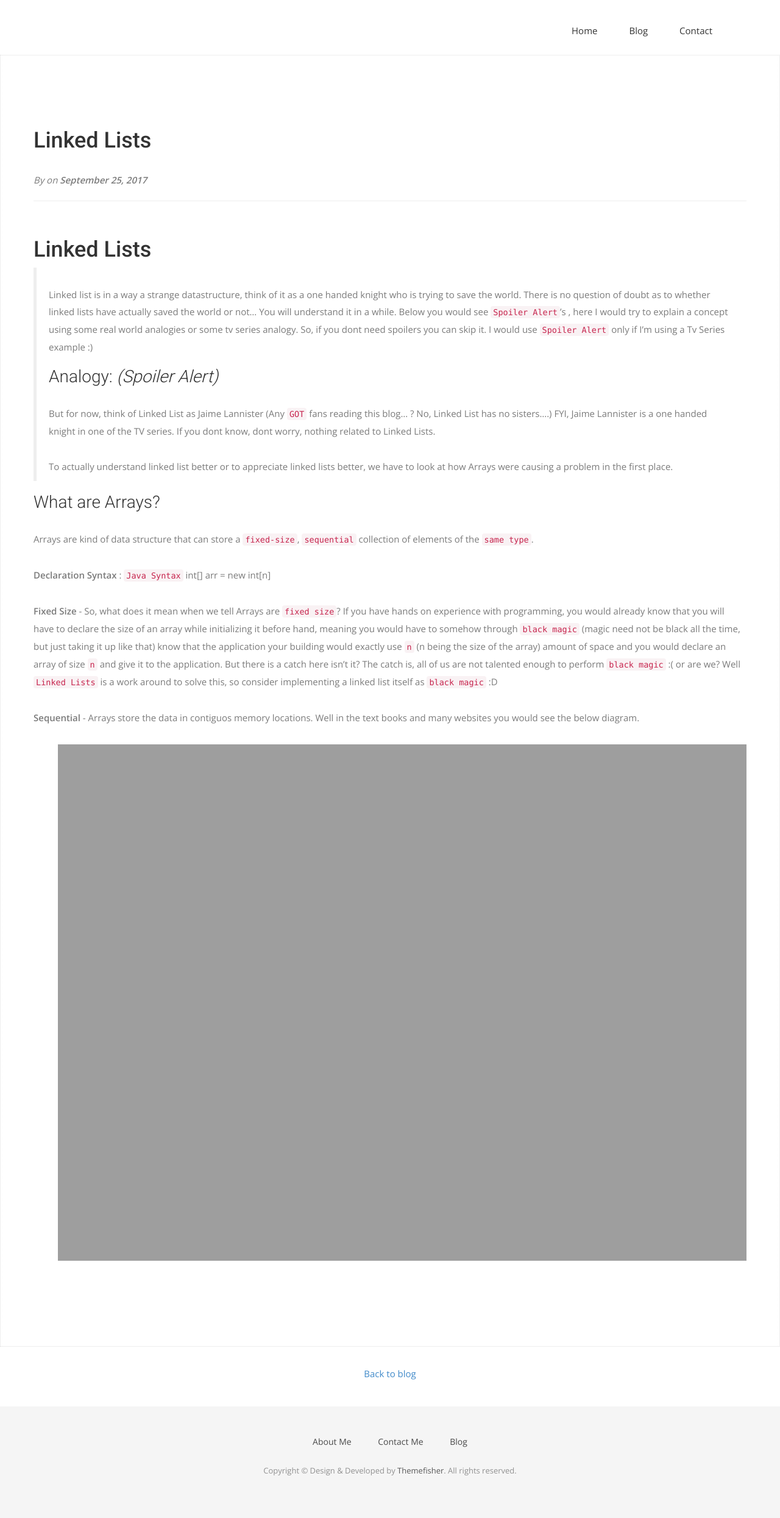
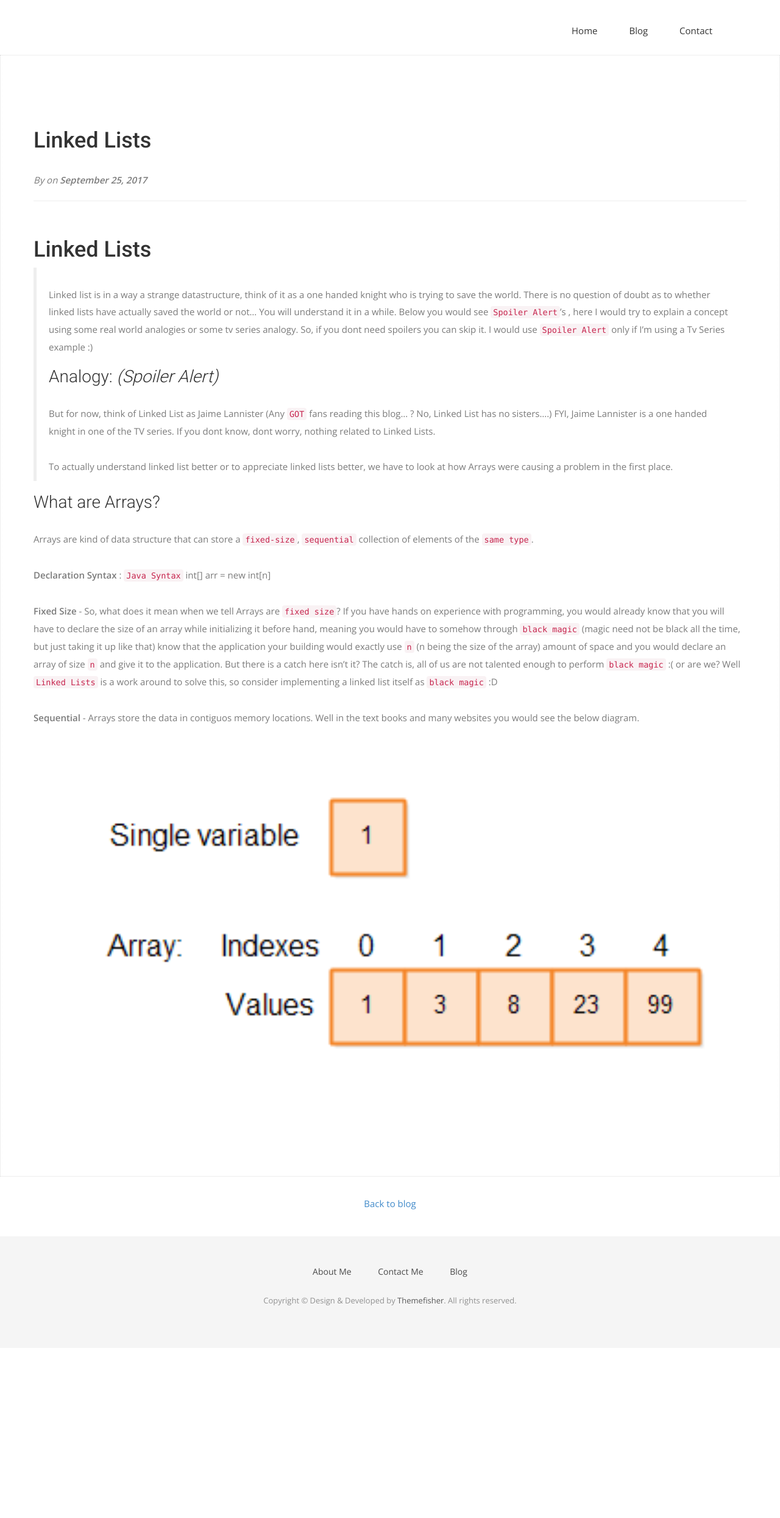
Before and after one commit to wizard-of-white-magic/wizard-of-white-magic.github.io, a Jekyll site: the page built from _posts/2017-09-25-Linked-Lists.md, in a window 1280 px wide. Shown: the whole page at 61% size. Built offline with Jekyll 4.4.1, drawn with Linux system fonts in a browser that asks for light colours; nearby versions of some CDN libraries; some web fonts are replaced; our own code applies the rules of GitHub Pages for plain Markdown files; after the commit the page ends 2211 px from its top, so only the background shows below that.

Commit message:
LinkedList v1.5.4

```diff
--- a/_posts/2017-09-25-Linked-Lists.md
+++ b/_posts/2017-09-25-Linked-Lists.md
@@ -18,7 +18,7 @@ So, what does it mean when we tell Arrays are `fixed size`? If you have hands on
 
 **Sequential** - Arrays store the data in contiguos memory locations. Well in the text books and many websites you would see the below diagram.
 
-![Array](http://wizard-of-white-magic.github.io/img/array_c.jpg)
+![Array](http://wizard-of-white-magic.github.io/img/array.png)
 
 <!--
 what are these locations exactly? What does `contiguos/sequential` mean? It means, that the `compiler` would in advance request for the `n` amount of space in `main memory` (RAM - Random Access Memory) `FYI RAM is the place, where all the programs at runtime runs or are executed` and the Operating System, in-turn being the `resource manager` allocate the requested `n` amount of space in the `main memory` here, the operating system makes sure that the space it is allocating for the program is all continous, next to each other, the boxes in the above diagram represent continous/contiguos blocks/chunks of memory in `RAM` hope this rings some bells, but what would Operating System do, if `n` amount of space we requested for is not availabe in the `main memory`? Operating System would just throw an `Insufficient Memory Exception` Exceptions are nothing but errors, but there are many differences to exceptions as compared to errors, but that is for another post, for now think of it as, the operating system would just throw an error at us. Even though the required `n` amount of space is present in RAM, but all spread out across the RAM and not continous, still we would not be able to utilize the space as it is not present continously. Now, isn't this in efficient usage of Main Memory??
```
Also changed, not shown: img/array.png (added).
